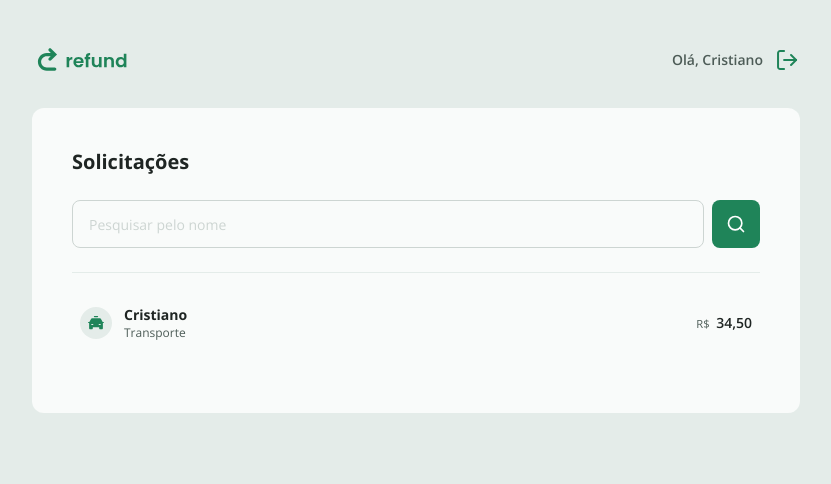
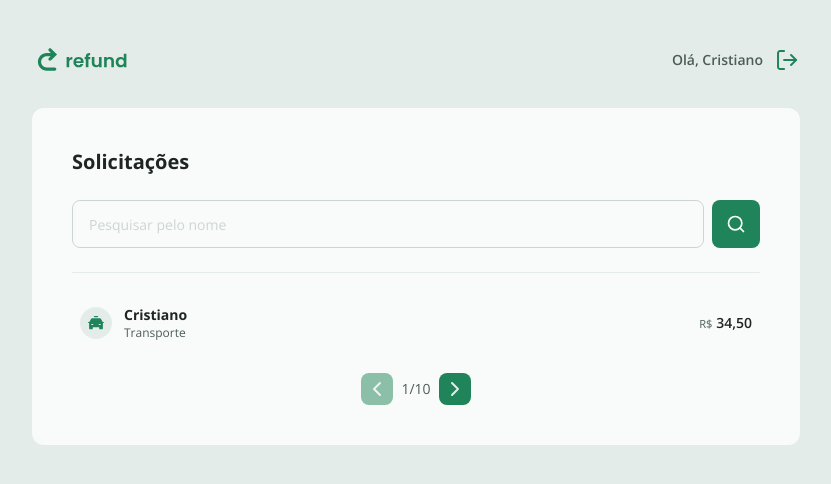
Before and after one commit to crisfeitosa/refund-2.0, a React (Vite) app in the folder web/: page / in a window 1280 px wide. Shown: the top 484 px of the page, without its empty margins (224-1055 px from the left). Built offline with nearby package versions, Linux system fonts and the light colour scheme.

Commit message:
Componente de Pagination

```diff
--- /dev/null
+++ b/web/src/components/Pagination.tsx
@@ -0,0 +1,28 @@
+import leftSvg from "../assets/left.svg";
+import rightSvg from "../assets/right.svg";
+import { Button } from "./Button";
+
+type Props = {
+  current: number;
+  total: number;
+  onNext: () => void;
+  onPrevious: () => void;
+};
+
+export function Pagination({ current, total, onNext, onPrevious }: Props) {
+  return (
+    <div className="flex flex-1 justify-center items-center gap-2">
+      <Button variant="iconSmall" onClick={onPrevious} disabled={current === 1}>
+        <img src={leftSvg} alt="Ícone de voltar" />
+      </Button>
+
+      <span className="text-sm text-gray-200">
+        {current}/{total}
+      </span>
+
+      <Button variant="iconSmall" onClick={onNext} disabled={current === total}>
+        <img src={rightSvg} alt="Ícone de avançar" />
+      </Button>
+    </div>
+  )
+}
--- a/web/src/components/RefundItem.tsx
+++ b/web/src/components/RefundItem.tsx
@@ -21,7 +21,7 @@
       </div>
 
       <span className="text-sm text-gray-100 font-semibold">
-        <small className="font-normal text-gray-200">R$ </small>
+        <small className="font-normal text-gray-200">R$</small>
         {data.amount}
       </span>
     </a>
--- a/web/src/pages/Dashboard.tsx
+++ b/web/src/pages/Dashboard.tsx
@@ -8,6 +8,7 @@
 import { formatCurrency } from "../utils/formatCurrency";
 
 import SearchSvg from "../assets/search.svg";
+import { Pagination } from "../components/Pagination";
 
 const REFUND_EXAMPLE = {
   id: "123",
@@ -49,6 +50,13 @@
       <div className="my-6 flex flex-col gap-4 max-h-[342px] overflow-y-scroll">
         <RefundItem data={REFUND_EXAMPLE} />
       </div>
+
+      <Pagination
+        current={1}
+        total={10}
+        onNext={() => {}}
+        onPrevious={() => {}}
+      />
     </div>
   )
 }
```
